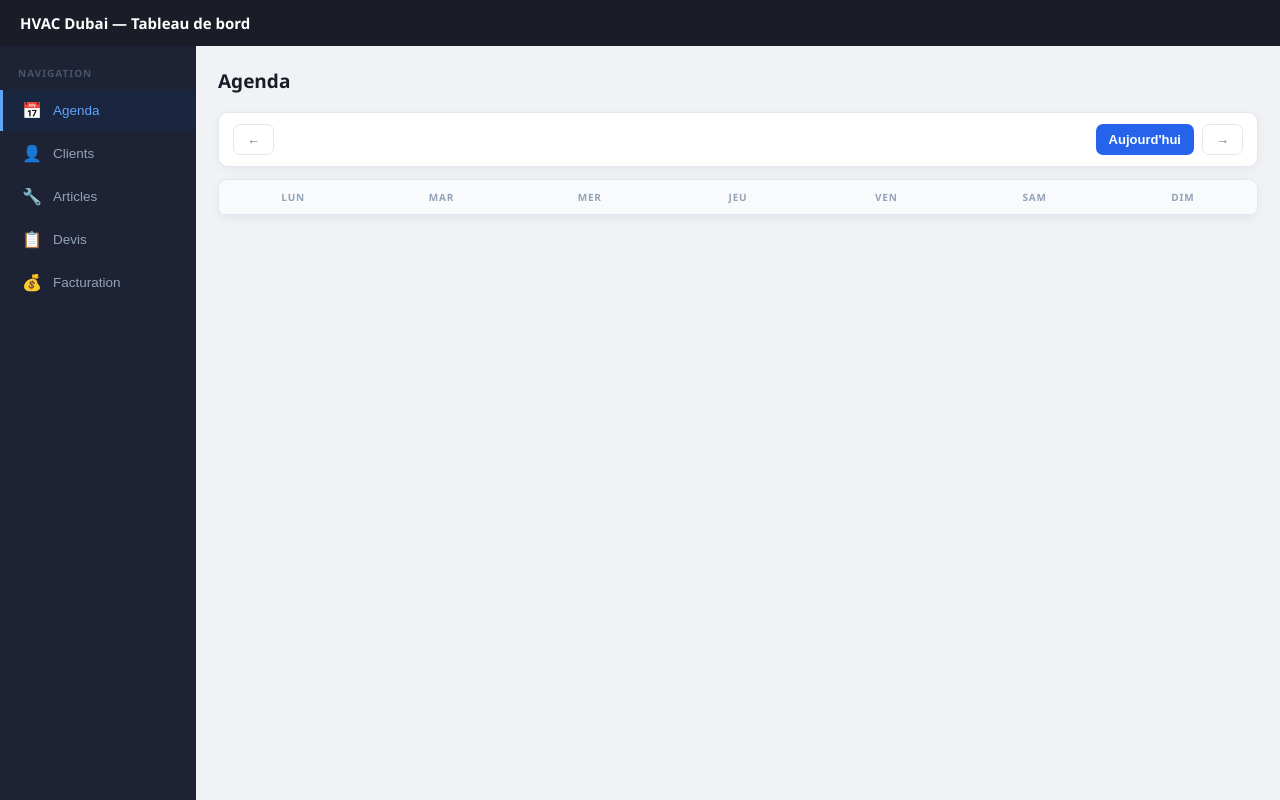
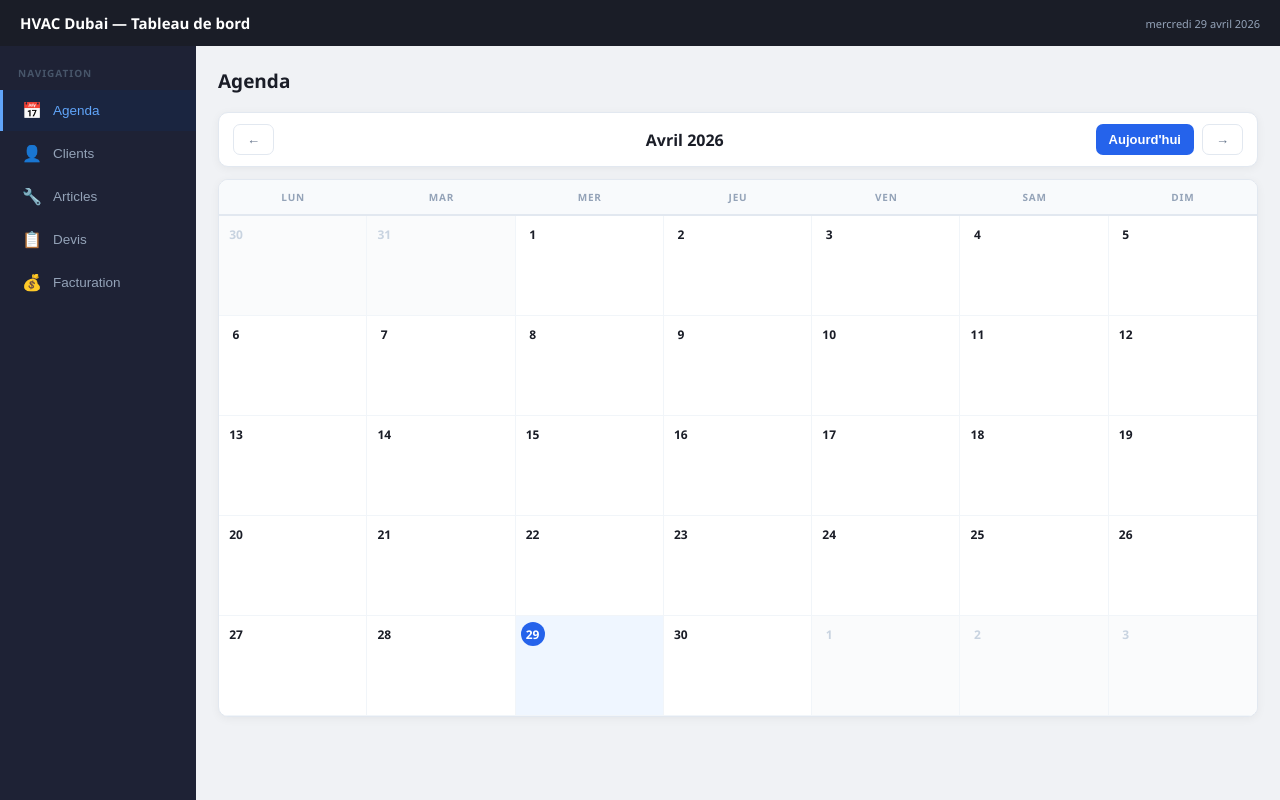
Before and after one commit to xaviervernin-prog/dashboard-hvac, a plain HTML site: page hvac-v6-fresh.html in a window 1280 px wide. Drawn offline with Linux system fonts and the light colour scheme.

Commit message:
Add files via upload

```diff
--- a/hvac-v6-fresh.html
+++ b/hvac-v6-fresh.html
@@ -556,7 +556,7 @@ function renderCal(){
     const isThisMonth=d.getMonth()===mo;
     const isToday=ds===todayStr;
     const cell=document.createElement('div');
-    cell.className='cal-day'+(isThisMonth?'',' other-month').join('')+(!isThisMonth?' other-month':'')+(isToday?' is-today':'');
+    cell.className='cal-day'+(!isThisMonth?' other-month':'')+(isToday?' is-today':'');
     // day number
     const dnEl=document.createElement('div');dnEl.className='dn';dnEl.textContent=d.getDate();
     cell.appendChild(dnEl);
```
